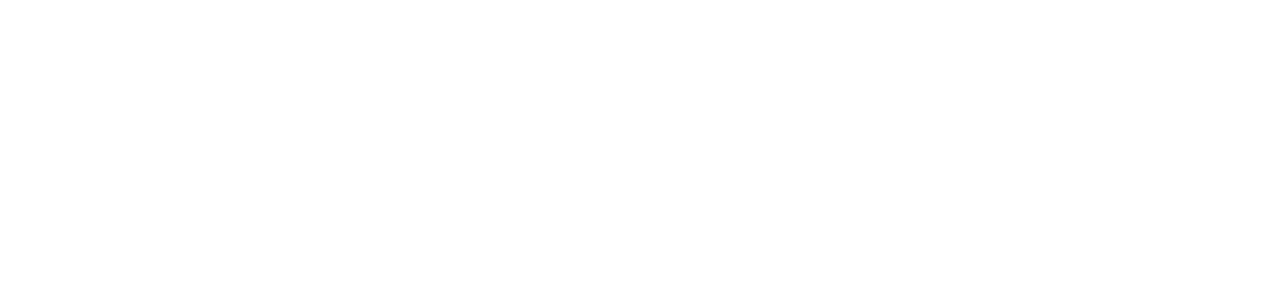
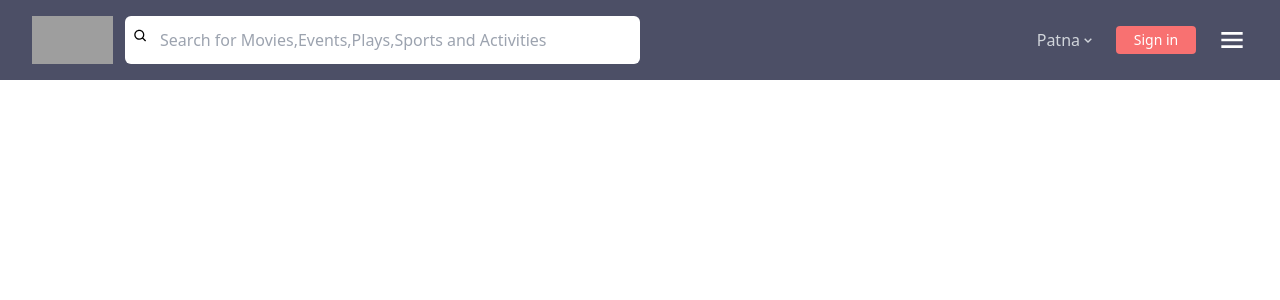
Before and after one commit to bhawna-kumari396/clone-book-my-show, a React (Create React App) app: page / in a window 1280 px wide. Shown: the top 300 px of the page. Built offline with nearby package versions, Linux system fonts and the light colour scheme; grey boxes are pictures that could not be loaded.

Commit message:
Done with Navbar components

```diff
--- a/package.json
+++ b/package.json
@@ -9,8 +9,11 @@
     "@testing-library/user-event": "^12.8.3",
     "react": "^17.0.2",
     "react-dom": "^17.0.2",
+    "react-icons": "^4.2.0",
     "react-router-dom": "^5.3.0",
     "react-scripts": "4.0.3",
+    "react-slick": "^0.28.1",
+    "slick-carousel": "^1.8.1",
     "web-vitals": "^1.1.2"
   },
   "scripts": {
--- a/src/App.jsx
+++ b/src/App.jsx
@@ -1,12 +1,18 @@
+import { Route } from "react-router-dom";
+
+//HOC
+import DefaultHOC from "./HOC/Default.HOC";
+
+//Component
+import Temp from "./components/temp";
 
 function App() {
   return (
 
-  <div>
+  <>
+   <DefaultHOC path="/" exact component={Temp} />
 
-
-
-  </div>
+  </>
 
   );
 }
--- a/src/HOC/Default.HOC.jsx
+++ b/src/HOC/Default.HOC.jsx
@@ -1,11 +1,22 @@
 import React from "react";
+import { Route } from "react-router-dom";
 
-const DefaultHOC = () => {
+//Layout
 
-    return <div>
+import DefaultLayout from "../layouts/Default.layout";
 
-    </div>
-
-
+const DefaultHOC = ({ component: Component, ...rest }) => {
+  return (
+    <>
+      <Route
+        {...rest}
+        component={(props) => (
+          <DefaultLayout>
+            <component {...props} />
+          </DefaultLayout>
+        )}
+      />
+    </>
+  );
 };
 export default DefaultHOC;
--- /dev/null
+++ b/src/components/Navbar/navbar.component.jsx
@@ -0,0 +1,93 @@
+import React from "react";
+import { BiChevronRight, BiSearch, BiChevronDown, BiMenu } from "react-icons/bi";
+
+const NavSm = () => {
+  return (
+    <>
+      <div className="text-white flex item-center justify-between">
+        <div>
+          <h3 className="text-xl font-bold">It All Starts Here!!!</h3>
+          <span className="text-gray-400 text-xs flex items-center">
+            Patna <BiChevronRight />
+          </span>
+        </div>
+        <div className="w-26 h-26">
+          <BiSearch className="w-full h-full" />
+        </div>
+      </div>
+    </>
+  );
+};
+
+const NavMd = () => {
+  return (
+    <div className="w-full flex item-center gap-3 bg-white py-3 px-2 rounded-md">
+      <BiSearch />
+      <input
+        type="Search"
+        className="w-full bg-transparent border-none focus:outline-none"
+        placeholder="Search for Movies,Events,Plays,Sports and Activities"
+      />
+    </div>
+  );
+};
+
+const NavLg = () => {
+  return (
+    <>
+      <div className="container mx-auto px-4 flex item-center justify-between">
+        <div className="flex item-center w-1/2 gap-3">
+          <div className="w-24 h-12">
+            <img
+              src="https://o.remove.bg/downloads/b8ba83d0-f147-4ea3-aeea-fb715bb56067/image-removebg-preview.png"
+              alt="logo"
+              className="w-full h-full"
+            />
+          </div>
+          <div className="w-full flex item-center gap-3 bg-white py-3 px-2 rounded-md">
+            <BiSearch />
+            <input
+              type="Search"
+              className="w-full bg-transparent border-none focus:outline-none"
+              placeholder="Search for Movies,Events,Plays,Sports and Activities"
+            />
+          </div>
+        </div>
+        <div className="flex items-center gap-5">
+          <span className="text-gray-300 text-s flex items-center hover:text-red-500 cursor-pointer">
+            Patna <BiChevronDown />
+          </span>
+          <button className="bg-red-400 text-white w-20 px-3 py-1 text-sm rounded hover:bg-red-600">
+            Sign in
+          </button>
+          <div className="w-8 h-8 text-white hover:bg-red-600 cursor-pointer">
+              <BiMenu className="w-full h-full"/>
+          </div>
+        </div>
+      </div>
+    </>
+  );
+};
+
+const Navbar = () => {
+  return (
+    <>
+      <nav className="bg-bms-600 p-4">
+        {/*Mobile Devices*/}
+        <div className="md:hidden">
+          <NavSm />
+        </div>
+        {/*Medium/Tab Devices */}
+        <div className="hidden md:flex lg:hidden">
+          <NavMd />
+        </div>
+        {/*Large Device */}
+        <div className="hidden lg:flex">
+          <NavLg />
+        </div>
+      </nav>
+    </>
+  );
+};
+
+export default Navbar;
--- /dev/null
+++ b/src/components/temp.jsx
@@ -0,0 +1,6 @@
+import React from 'react';
+
+function Temp () {
+    return <h1>Hello this is a temp comp.</h1>
+}
+export default Temp;
--- a/src/layouts/Default.layout.jsx
+++ b/src/layouts/Default.layout.jsx
@@ -1,9 +1,15 @@
 import React from "react";
 
-const DefaultLayout = () => {
-return <div>
-    <h1 className="text-xl">Default Layout</h1>
-</div>
+//components
+import Navbar from "../components/Navbar/navbar.component";
+
+const DefaultLayout = (props) => {
+  return (
+    <>
+      <Navbar />
+      {props.children}
+    </>
+  );
 };
 
 export default DefaultLayout;
--- a/tailwind.config.js
+++ b/tailwind.config.js
@@ -1,11 +1,26 @@
 module.exports = {
-  purge: ['./src/**/*.{js,jsx,ts,tsx}', './public/index.html'],
+  purge: ["./src/**/*.{js,jsx,ts,tsx}", "./public/index.html"],
   darkMode: false, // or 'media' or 'class'
   theme: {
-    extend: {},
+    extend: {
+      colors: {
+        bms: {
+          50: "#edf1fc",
+          100: "#d3d4e1",
+          200: "#b6b8c9",
+          300: "#989bb2",
+          400: "#7c7f9b",
+          500: "#636582",
+          600: "#4c4f66",
+          700: "#363849",
+          800: "#21222e",
+          900: "#0a0a16",
+        },
+      },
+    },
   },
   variants: {
     extend: {},
   },
   plugins: [],
-}
+};
```
Also changed, not shown: src/components/HeroCarousal/HeroCarousal.component.jsx (added, +12 -0 lines), 1 other file (tests, documents, lock files or other folders).
